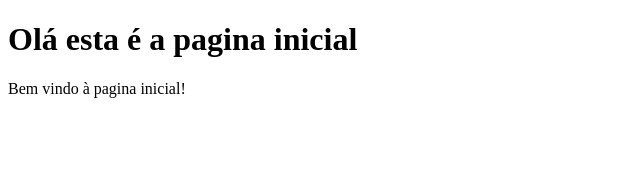
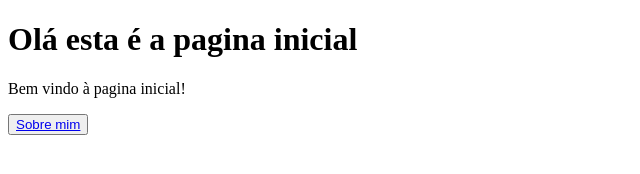
Before and after one commit to victor-cauduro/aulagit1, a plain HTML site: page index.html in a window 1280 px wide. Shown: the whole page, without its empty margins (0-640 px from the left). Drawn offline with Linux system fonts and the light colour scheme.

Commit message:
Feito commit da atualização do index (link)

```diff
--- a/index.html
+++ b/index.html
@@ -6,6 +6,7 @@
     <title>index</title>
     <h1>Olá esta é a pagina inicial</h1>
     <p>Bem vindo à pagina inicial!</p>
+    <button><a href="sobremim.html">Sobre mim</a></button>
 </head>
 <body>
 
```
